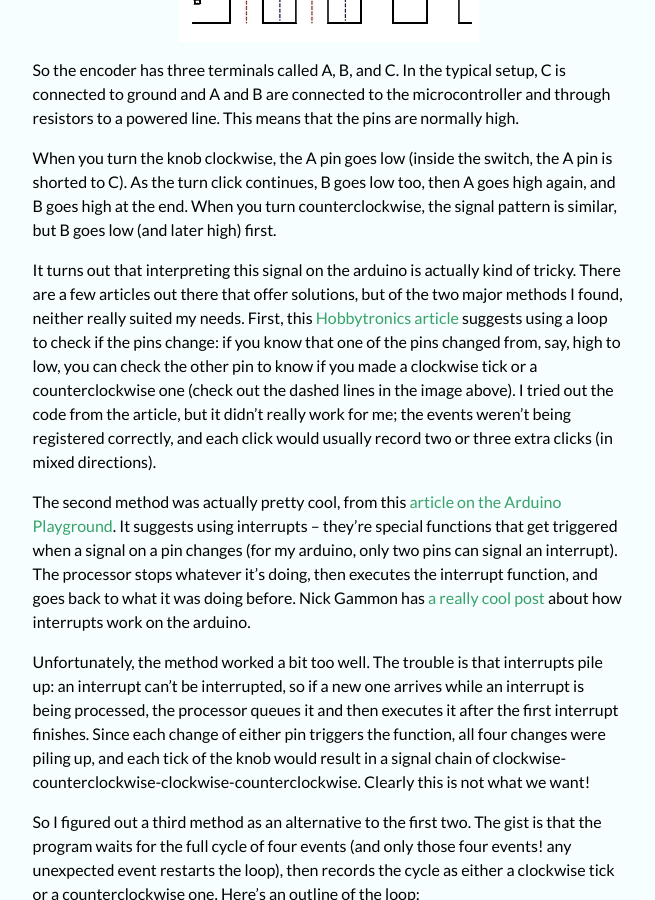
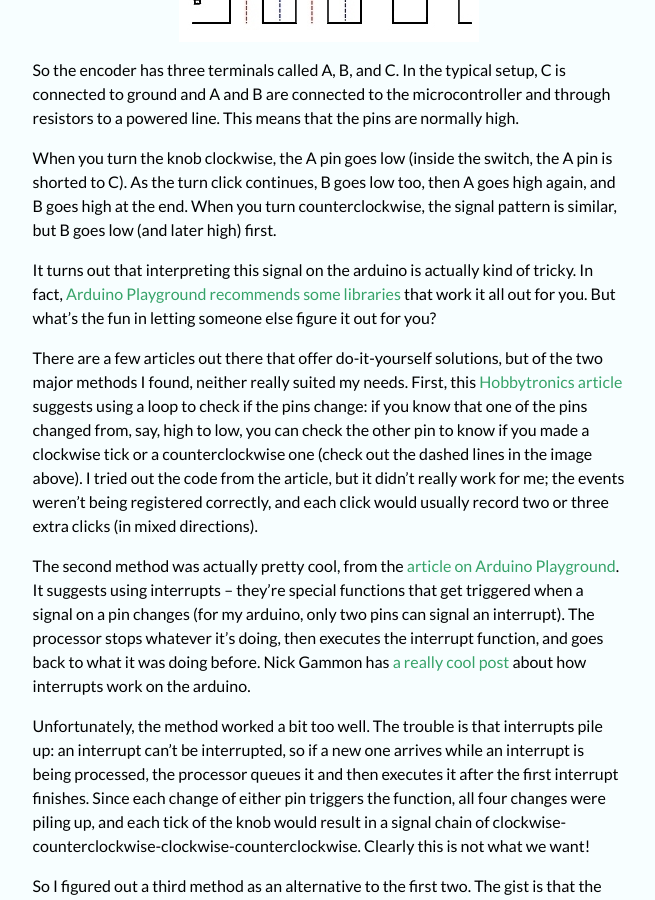
Before and after one commit to jamesmaniscalco/jamesmaniscalco.github.io, a Jekyll site: the page built from _posts/2015-06-20-arduino-eq-01-rotary-encoder.md, in a window 1280 px wide and 900 px high, scrolled down 887 px. Shown: the whole window, without its empty margins (265-920 px from the left). Built offline with Jekyll 4.4.1, drawn with Linux system fonts in a browser that asks for light colours; nearby versions of some CDN libraries.

Commit message:
update rotary article

```diff
--- a/_posts/2015-06-20-arduino-eq-01-rotary-encoder.md
+++ b/_posts/2015-06-20-arduino-eq-01-rotary-encoder.md
@@ -18,9 +18,11 @@ So the encoder has three terminals called A, B, and C. In the typical setup, C i
 
 When you turn the knob clockwise, the A pin goes low (inside the switch, the A pin is shorted to C). As the turn click continues, B goes low too, then A goes high again, and B goes high at the end. When you turn counterclockwise, the signal pattern is similar, but B goes low (and later high) first.
 
-It turns out that interpreting this signal on the arduino is actually kind of tricky. There are a few articles out there that offer solutions, but of the two major methods I found, neither really suited my needs. First, this [Hobbytronics article](http://www.hobbytronics.co.uk/rotary-encoder-tutorial) suggests using a loop to check if the pins change: if you know that one of the pins changed from, say, high to low, you can check the other pin to know if you made a clockwise tick or a counterclockwise one (check out the dashed lines in the image above). I tried out the code from the article, but it didn't really work for me; the events weren't being registered correctly, and each click would usually record two or three extra clicks (in mixed directions).
+It turns out that interpreting this signal on the arduino is actually kind of tricky. In fact, [Arduino Playground recommends some libraries](http://playground.arduino.cc/Main/RotaryEncoders) that work it all out for you. But what's the fun in letting someone else figure it out for you?
 
-The second method was actually pretty cool, from this [article on the Arduino Playground](http://playground.arduino.cc/Main/RotaryEncoders). It suggests using interrupts -- they're special functions that get triggered when a signal on a pin changes (for my arduino, only two pins can signal an interrupt). The processor stops whatever it's doing, then executes the interrupt function, and goes back to what it was doing before. Nick Gammon has [a really cool post](http://gammon.com.au/interrupts) about how interrupts work on the arduino.
+There are a few articles out there that offer do-it-yourself solutions, but of the two major methods I found, neither really suited my needs. First, this [Hobbytronics article](http://www.hobbytronics.co.uk/rotary-encoder-tutorial) suggests using a loop to check if the pins change: if you know that one of the pins changed from, say, high to low, you can check the other pin to know if you made a clockwise tick or a counterclockwise one (check out the dashed lines in the image above). I tried out the code from the article, but it didn't really work for me; the events weren't being registered correctly, and each click would usually record two or three extra clicks (in mixed directions).
+
+The second method was actually pretty cool, from the [article on Arduino Playground](http://playground.arduino.cc/Main/RotaryEncoders). It suggests using interrupts -- they're special functions that get triggered when a signal on a pin changes (for my arduino, only two pins can signal an interrupt). The processor stops whatever it's doing, then executes the interrupt function, and goes back to what it was doing before. Nick Gammon has [a really cool post](http://gammon.com.au/interrupts) about how interrupts work on the arduino.
 
 Unfortunately, the method worked a bit too well. The trouble is that interrupts pile up: an interrupt can't be interrupted, so if a new one arrives while an interrupt is being processed, the processor queues it and then executes it after the first interrupt finishes. Since each change of either pin triggers the function, all four changes were piling up, and each tick of the knob would result in a signal chain of clockwise-counterclockwise-clockwise-counterclockwise. Clearly this is not what we want!
 
```
